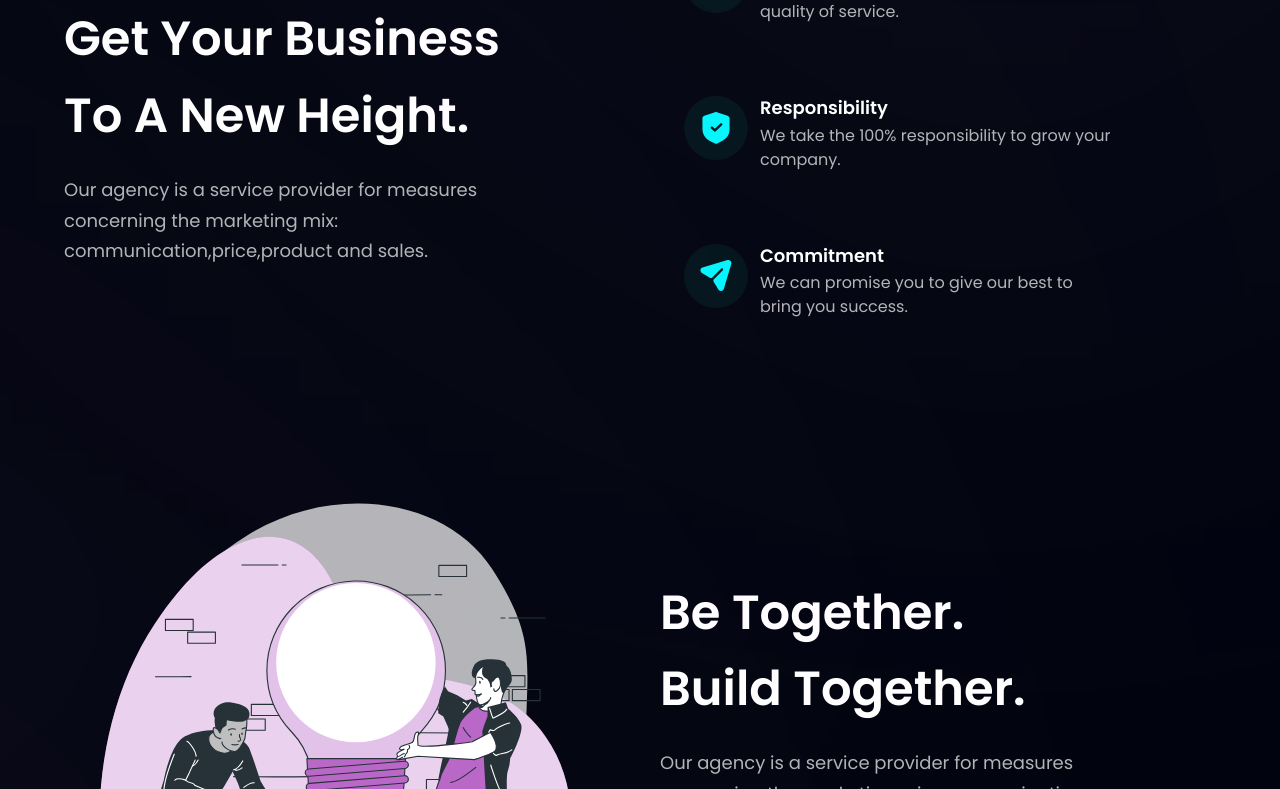
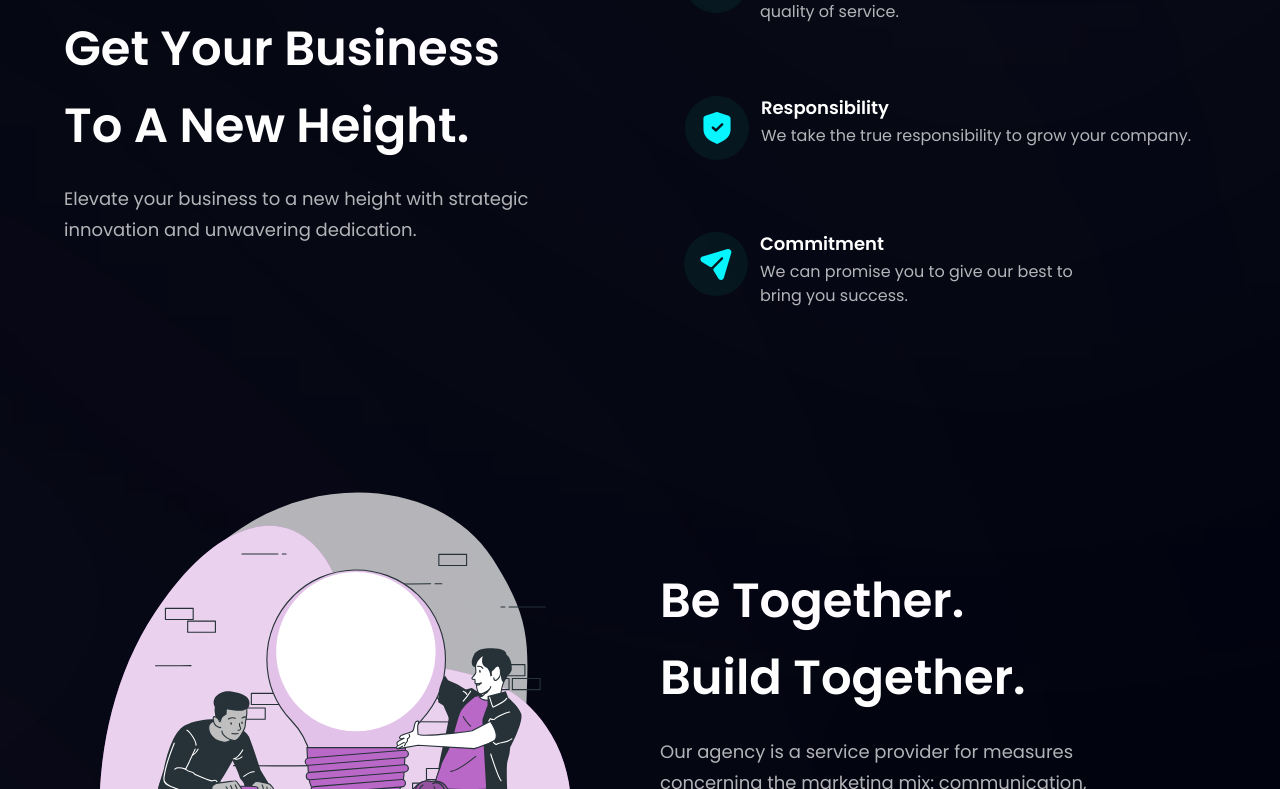
Before and after one commit to Ayushpaul111/TandT, a React (Vite) app: page / in a window 1280 px wide. Shown: the part 931-1720 px from the top of the page. Built offline with nearby package versions, Linux system fonts and the light colour scheme.

Commit message:
changes for seo

```diff
--- a/src/components/One.jsx
+++ b/src/components/One.jsx
@@ -31,8 +31,8 @@ const Business = () => (
         Get Your Business <br className="sm:block hidden" /> To A New Height.
       </h2>
       <p className={`${styles.paragraph} max-w-[470px] mt-5`}>
-        Our agency is a service provider for measures concerning the marketing
-        mix: communication,price,product and sales.
+        Elevate your business to a new height with strategic innovation and
+        unwavering dedication.
       </p>
 
       {/* <Button styles={`mt-10`} /> */}
--- a/src/constants/index.js
+++ b/src/constants/index.js
@@ -44,7 +44,7 @@ export const features = [
     id: "feature-2",
     icon: shield,
     title: "Responsibility",
-    content: "We take the 100% responsibility to grow your company.",
+    content: "We take the true responsibility to grow your company.",
   },
   {
     id: "feature-3",
@@ -85,7 +85,7 @@ export const feedback = [
   {
     id: "feedback-1",
     content:
-      "We have the best journey with this agency because of their punctuality, dedication and unblemished high quality work and friendly behavior. Want to do more work with you and to grow much too.",
+      "We have the best journey with this agency because of their punctuality, dedication and unblemished high quality work and friendly behavior. Want to do more work with you and to grow much too. Best digital marketing agency in North Bengal.",
     name: "Soumen Chowdhury",
     title: "Chowdhury Medical",
     img: SoumenChowdhury,
```
